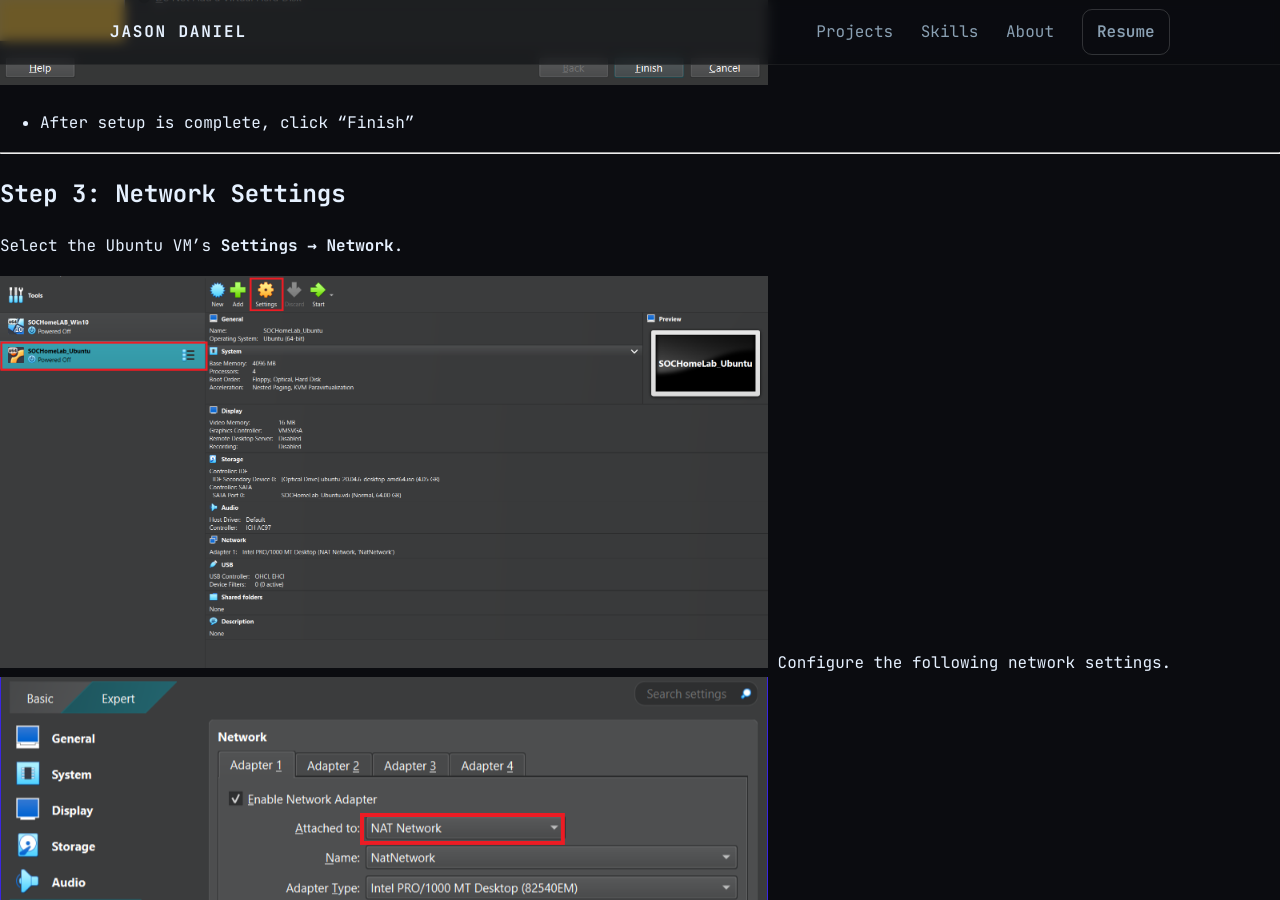
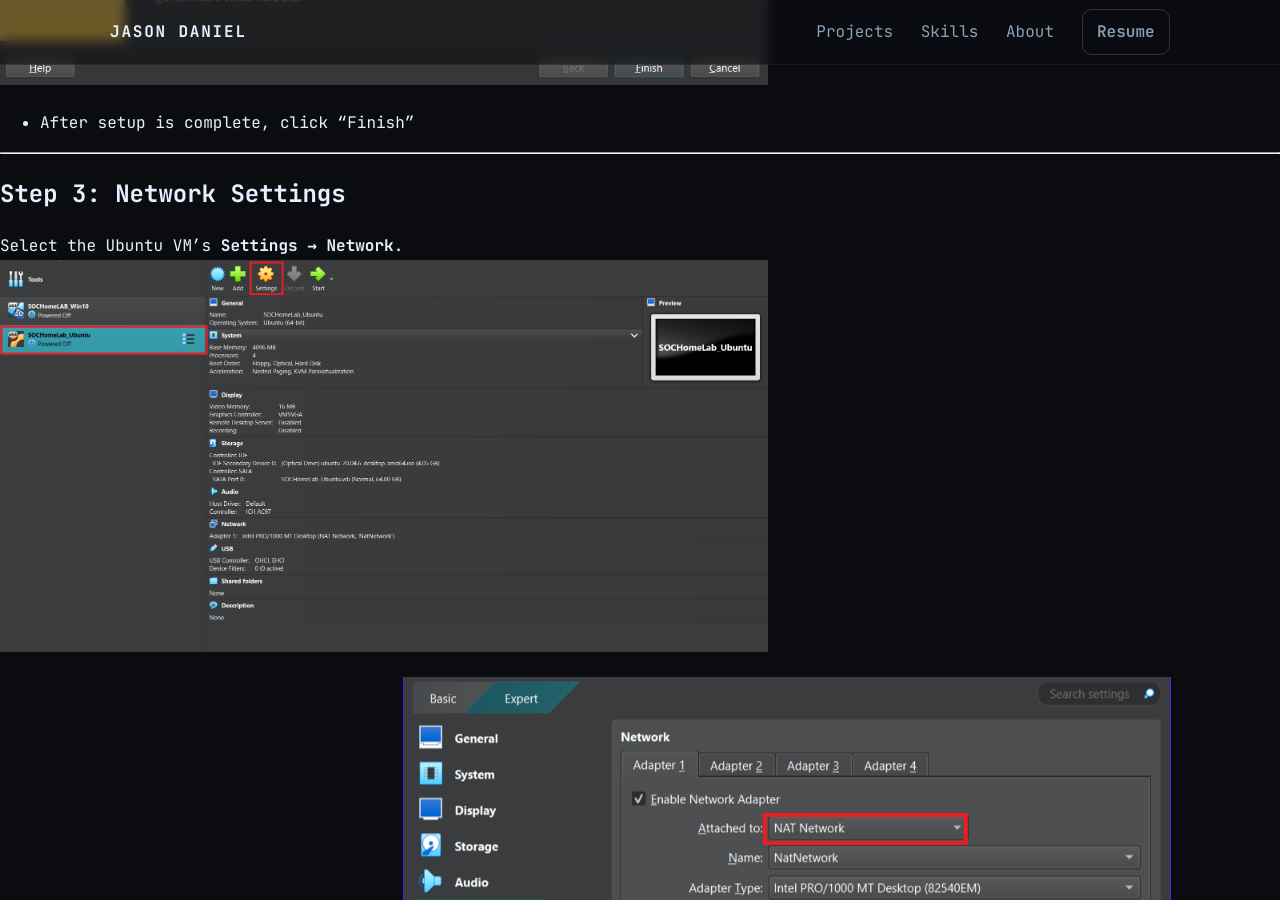
Before and after one commit to cscdanielj/cscdanielj.github.io, a Jekyll site: the page built from projects/ubuntu-lab.md, in a window 1280 px wide and 900 px high, scrolled down 1863 px. Built offline with Jekyll 4.4.1, drawn with Linux system fonts in a browser that asks for light colours.

Commit message:
Update ubuntu-lab.md

```diff
--- a/projects/ubuntu-lab.md
+++ b/projects/ubuntu-lab.md
@@ -35,8 +35,8 @@
 
 ## Step 3: Network Settings
 Select the Ubuntu VM’s **Settings → Network**.
+<img src="screenshots/ubuntu/settings4.png" alt="Network Settings" width="60%">
 
-<img src="screenshots/ubuntu/settings4.png" alt="Network Settings" width="60%">
 Configure the following network settings.
 <img src="screenshots/ubuntu/settings5.png" alt="Network Settings" width="60%">
 
```
